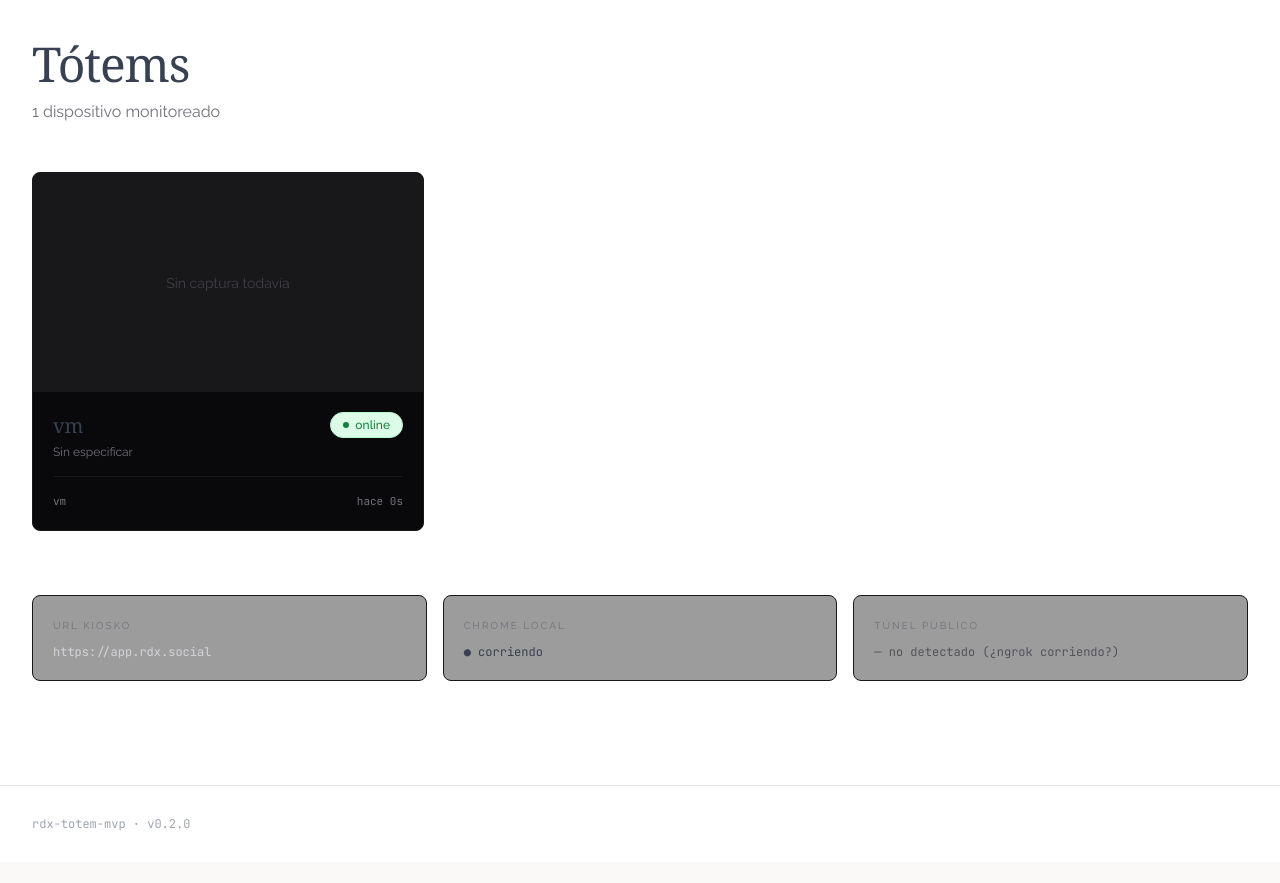
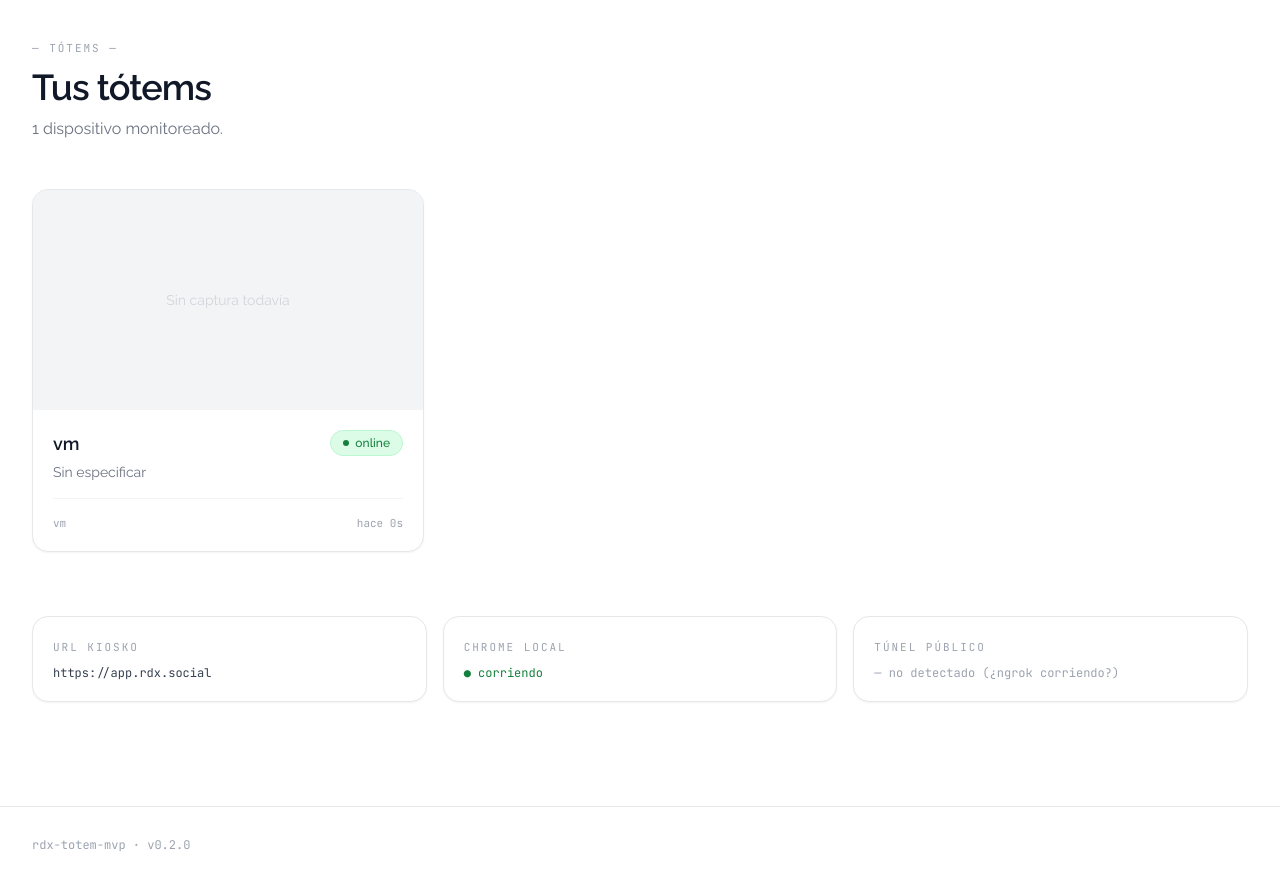
Before and after one commit to Zienbastian33/monitor-totem-mvp, a FastAPI app: page / in a window 1280 px wide. Shown: the part 56-939 px from the top of the page. Before the commit the page ends 886 px from the top, so only its background shows below. Run offline with FastAPI, Linux system fonts and the light colour scheme; data comes from the database, SQL or seed files in the repository; data that the repository does not hold is empty; some libraries are stand-ins or nearby versions.

Commit message:
feat(ui): restyle index page with RDx DS cards and hero

```diff
--- a/app/templates/index.html
+++ b/app/templates/index.html
@@ -4,36 +4,39 @@
 
 {% block content %}
 <div class="mb-12">
-  <h1 class="font-serif text-4xl md:text-5xl mb-3 tracking-tight">Tótems</h1>
-  <p class="text-zinc-500">
+  <div class="font-mono text-[11px] uppercase tracking-[0.18em] text-gray-400 mb-3">— TÓTEMS —</div>
+  <h1 class="text-[clamp(28px,3vw,36px)] leading-[1.02] tracking-tight font-semibold text-gray-900 mb-3">
+    Tus tótems
+  </h1>
+  <p class="text-base text-gray-500 max-w-[520px]">
     {% if cards|length == 0 %}
-      Sin dispositivos registrados todavía
+      Sin dispositivos registrados todavía.
     {% elif cards|length == 1 %}
-      1 dispositivo monitoreado
+      1 dispositivo monitoreado.
     {% else %}
-      {{ cards|length }} dispositivos monitoreados
+      {{ cards|length }} dispositivos monitoreados.
     {% endif %}
   </p>
 </div>
 
 {% if not cards %}
-<div class="rounded-lg border border-zinc-900 bg-zinc-950/40 p-10 text-center">
-  <p class="text-zinc-400">El primer tótem aparece en cuanto el servicio termine su primer heartbeat.</p>
+<div class="bg-white rounded-2xl shadow-sm border border-gray-200 p-10 text-center">
+  <p class="text-gray-500">El primer tótem aparece en cuanto el servicio termine su primer heartbeat.</p>
 </div>
 {% else %}
 <div class="grid grid-cols-1 md:grid-cols-2 lg:grid-cols-3 gap-5">
   {% for card in cards %}
   {% set t = card.totem %}
   {% set s = card.last_screenshot %}
-  <a href="/totems/{{ t.public_id }}" class="group rounded-lg border border-zinc-900 bg-zinc-950 hover:border-zinc-700 hover:bg-zinc-900/40 transition overflow-hidden">
-    <div class="aspect-video bg-zinc-900 relative overflow-hidden">
+  <a href="/totems/{{ t.public_id }}" class="group bg-white rounded-2xl shadow-sm border border-gray-200 hover:border-gray-300 hover:-translate-y-px transition-all overflow-hidden">
+    <div class="aspect-video bg-gray-100 relative overflow-hidden">
       {% if s %}
-      <img src="/screenshots/{{ s.path }}" alt="{{ t.name }}" loading="lazy" class="w-full h-full object-cover group-hover:scale-105 transition-transform duration-700">
-      <div class="absolute bottom-2 right-2 bg-zinc-950/80 backdrop-blur px-2 py-1 rounded text-[10px] font-mono text-zinc-300">
+      <img src="/screenshots/{{ s.path }}" alt="{{ t.name }}" loading="lazy" class="w-full h-full object-cover">
+      <div class="absolute bottom-2 right-2 bg-white/90 backdrop-blur px-2 py-1 rounded text-[10px] font-mono text-gray-700">
         {{ s.taken_at|relative_time }}
       </div>
       {% else %}
-      <div class="w-full h-full flex items-center justify-center text-zinc-700 text-sm">
+      <div class="w-full h-full flex items-center justify-center text-gray-300 text-sm">
         Sin captura todavía
       </div>
       {% endif %}
@@ -41,12 +44,12 @@
     <div class="p-5">
       <div class="flex items-start justify-between gap-3">
         <div class="min-w-0 flex-1">
-          <h2 class="font-serif text-xl truncate group-hover:text-rdx-accent transition">{{ t.name }}</h2>
-          <p class="text-xs text-zinc-500 mt-1 truncate">{{ t.location or 'Sin ubicación' }}</p>
+          <h2 class="text-lg font-semibold text-gray-900 truncate">{{ t.name }}</h2>
+          <p class="text-sm text-gray-500 mt-1 truncate">{{ t.location or 'Sin ubicación' }}</p>
         </div>
         {% with status=card.status %}{% include "_status_pill.html" %}{% endwith %}
       </div>
-      <div class="mt-4 pt-4 border-t border-zinc-900 flex items-center justify-between text-[11px] text-zinc-500 font-mono">
+      <div class="mt-4 pt-4 border-t border-gray-100 flex items-center justify-between text-[11px] text-gray-400 font-mono">
         <span class="truncate">{{ t.hostname }}</span>
         <span class="shrink-0 ml-3">{{ t.last_heartbeat|relative_time }}</span>
       </div>
@@ -57,27 +60,27 @@
 {% endif %}
 
 <div class="mt-16 grid grid-cols-1 md:grid-cols-3 gap-4 text-sm">
-  <div class="rounded-lg border border-zinc-900 bg-zinc-950/40 p-5">
-    <div class="text-[10px] uppercase tracking-[0.2em] text-zinc-500 mb-2">URL kiosko</div>
-    <div class="font-mono text-zinc-300 break-all text-xs">{{ kiosk_url }}</div>
+  <div class="bg-white rounded-2xl shadow-sm border border-gray-200 p-5">
+    <div class="font-mono text-[11px] uppercase tracking-[0.18em] text-gray-400 mb-2">URL kiosko</div>
+    <div class="font-mono text-xs text-gray-700 break-all">{{ kiosk_url }}</div>
   </div>
-  <div class="rounded-lg border border-zinc-900 bg-zinc-950/40 p-5">
-    <div class="text-[10px] uppercase tracking-[0.2em] text-zinc-500 mb-2">Chrome local</div>
+  <div class="bg-white rounded-2xl shadow-sm border border-gray-200 p-5">
+    <div class="font-mono text-[11px] uppercase tracking-[0.18em] text-gray-400 mb-2">Chrome local</div>
     <div class="font-mono text-xs">
       {% if chrome_running %}
-      <span class="text-rdx-accent">● corriendo</span>
+      <span class="text-green-700">● corriendo</span>
       {% else %}
-      <span class="text-red-400">● no detectado</span>
+      <span class="text-red-700">● no detectado</span>
       {% endif %}
     </div>
   </div>
-  <div class="rounded-lg border border-zinc-900 bg-zinc-950/40 p-5">
-    <div class="text-[10px] uppercase tracking-[0.2em] text-zinc-500 mb-2">Túnel público</div>
+  <div class="bg-white rounded-2xl shadow-sm border border-gray-200 p-5">
+    <div class="font-mono text-[11px] uppercase tracking-[0.18em] text-gray-400 mb-2">Túnel público</div>
     <div class="font-mono text-xs break-all">
       {% if ngrok_url %}
-      <a href="{{ ngrok_url }}" class="text-zinc-300 hover:text-rdx-accent">{{ ngrok_url }}</a>
+      <a href="{{ ngrok_url }}" class="text-gray-700 hover:text-gray-900">{{ ngrok_url }}</a>
       {% else %}
-      <span class="text-zinc-600">— no detectado (¿ngrok corriendo?)</span>
+      <span class="text-gray-400">— no detectado (¿ngrok corriendo?)</span>
       {% endif %}
     </div>
   </div>
```
